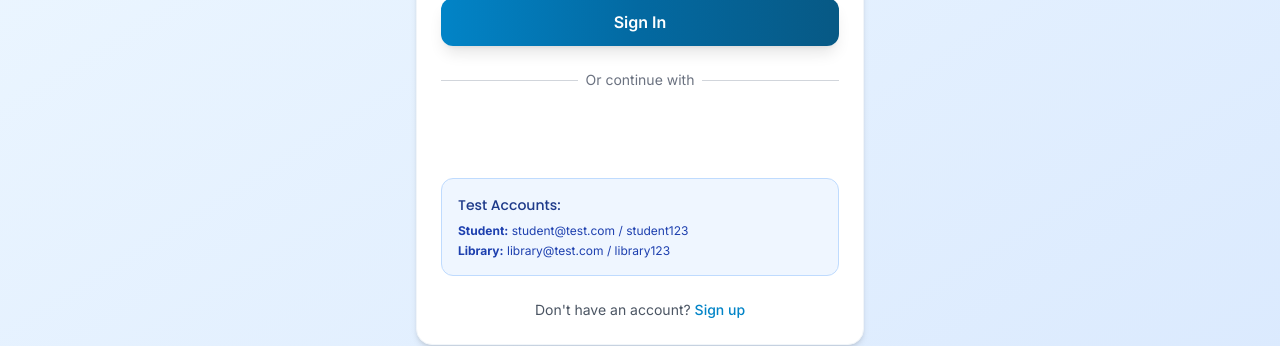
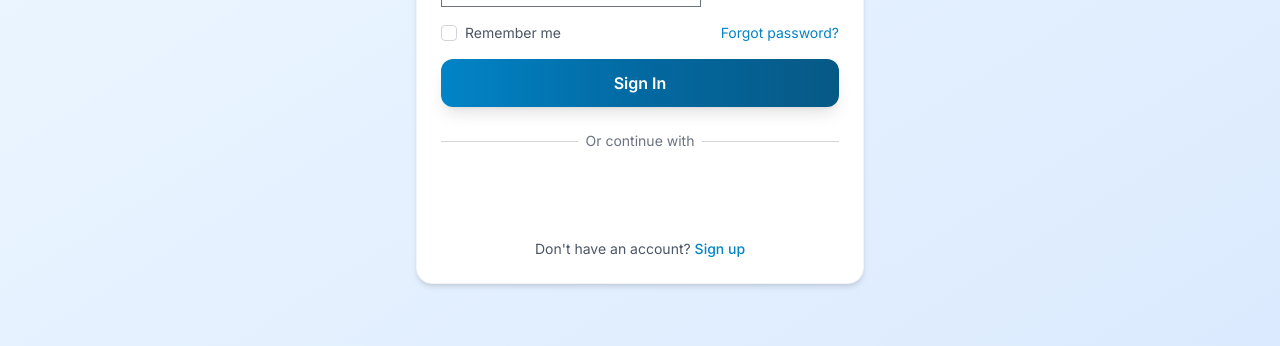
Before and after one commit to NeerajSaini2004/Online-book-sharing-system-client, a React (Create React App) app: page /login in a window 1280 px wide. Shown: the part 502-848 px from the top of the page. Built offline with nearby package versions, Linux system fonts and the light colour scheme; no server answers.

Commit message:
Fix: remove test accounts, enable Google login, fix duplicate googleLogin

```diff
--- a/src/pages/auth/LoginPage.jsx
+++ b/src/pages/auth/LoginPage.jsx
@@ -158,9 +158,7 @@ export const LoginPage = () => {
             </Button>
           </form>
 
-          {process.env.REACT_APP_GOOGLE_CLIENT_ID && (
-            <>
-              <div className="relative">
+          <div className="relative">
                 <div className="absolute inset-0 flex items-center">
                   <div className="w-full border-t border-gray-300" />
                 </div>
@@ -176,18 +174,8 @@ export const LoginPage = () => {
                   width="368"
                 />
               </div>
-            </>
-          )}
 
-          <div className="bg-blue-50 border border-blue-200 rounded-xl p-4">
-            <h4 className="text-sm font-medium text-blue-900 mb-2">Test Accounts:</h4>
-            <div className="text-xs text-blue-800 space-y-1">
-              <div><strong>Student:</strong> student@test.com / student123</div>
-              <div><strong>Library:</strong> library@test.com / library123</div>
-            </div>
-          </div>
-
-          <p className="text-center text-sm text-gray-600">
+<p className="text-center text-sm text-gray-600">
             Don't have an account?{' '}
             <Link to="/signup" className="text-primary-600 hover:text-primary-700 font-medium">
               Sign up
```
